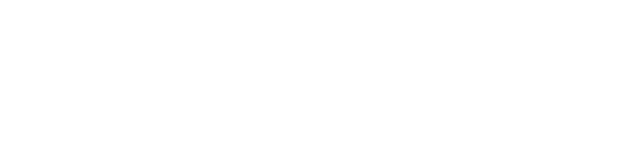
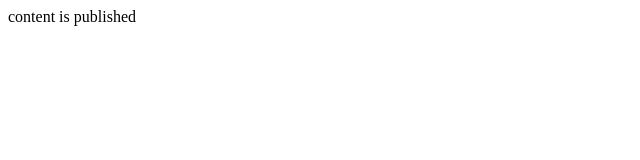
Before and after one commit to RuksheshTalwar/Javascript-Beginner-Learning, a website: page index.html in a window 1280 px wide. Shown: the whole page, without its empty margins (0-640 px from the left). Drawn offline with Linux system fonts and the light colour scheme.

Commit message:
adding files

```diff
--- a/index.html
+++ b/index.html
@@ -7,6 +7,7 @@
 
 
     <body>
+        content is published
         <script src="./6.js">
         </script>
     </body>
```
Also changed, not shown: package.json (added, +22 -0 lines), 1 other file.
